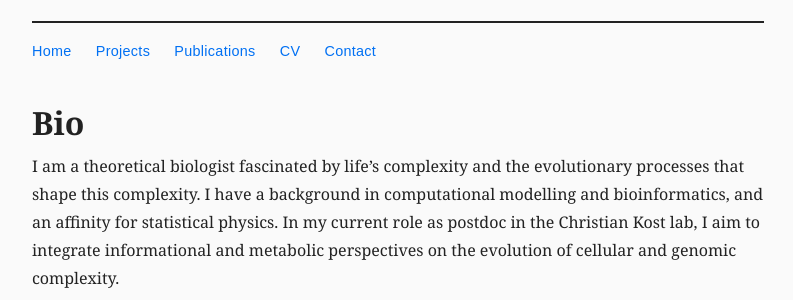
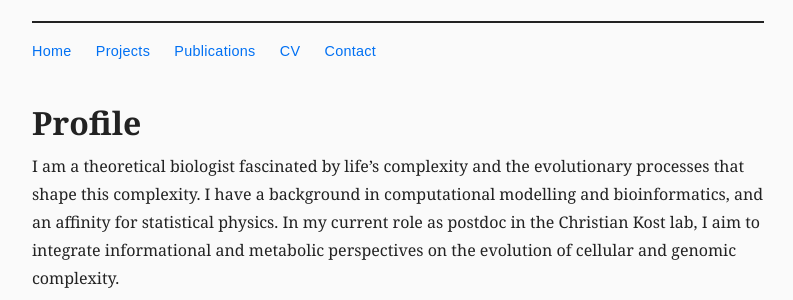
Before and after one commit to samvonderdunk/samvonderdunk.github.io, a Jekyll site: the page built from index.md, in a window 1280 px wide. Shown: the part 157-457 px from the top of the page, without its empty margins (242-1035 px from the left). Built offline with Jekyll 4.4.1, drawn with Linux system fonts in a browser that asks for light colours.

Commit message:
Update index.md

```diff
--- a/index.md
+++ b/index.md
@@ -3,7 +3,7 @@ layout: default
 title: Home
 ---
 
-# Bio
+# Profile
 
 I am a theoretical biologist fascinated by life's complexity and the evolutionary processes that shape this complexity. I have a background in computational modelling and bioinformatics, and an affinity for statistical physics. In my current role as postdoc in the Christian Kost lab, I aim to integrate informational and metabolic perspectives on the evolution of cellular and genomic complexity.
 
```
